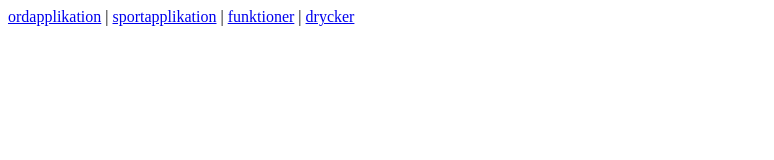
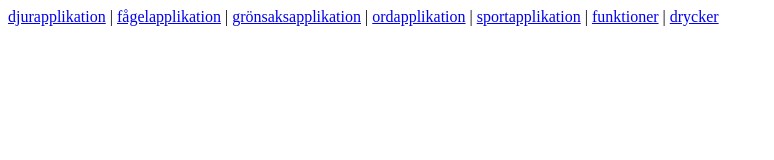
Before and after one commit to mailet01/kodning-javascript, a plain HTML site: page index.html in a window 1280 px wide. Shown: the whole page, without its empty margins (0-774 px from the left). Drawn offline with Linux system fonts and the light colour scheme.

Commit message:
nav-element

```diff
--- a/index.html
+++ b/index.html
@@ -7,7 +7,10 @@
 </head>
 <body>
 <nav>
-<a href="words.html">ordapplikation</a> |
+<a href="animals.html">djurapplikation</a> |
+<a href="birds.html">fågelapplikation</a> |
+<a href="vegitables.html">grönsaksapplikation</a> |
+    <a href="words.html">ordapplikation</a> |
 <a href="sports.html">sportapplikation</a> |
 <a href="functions.html">funktioner</a> |
 <a href="drinks.html">drycker</a>
```
